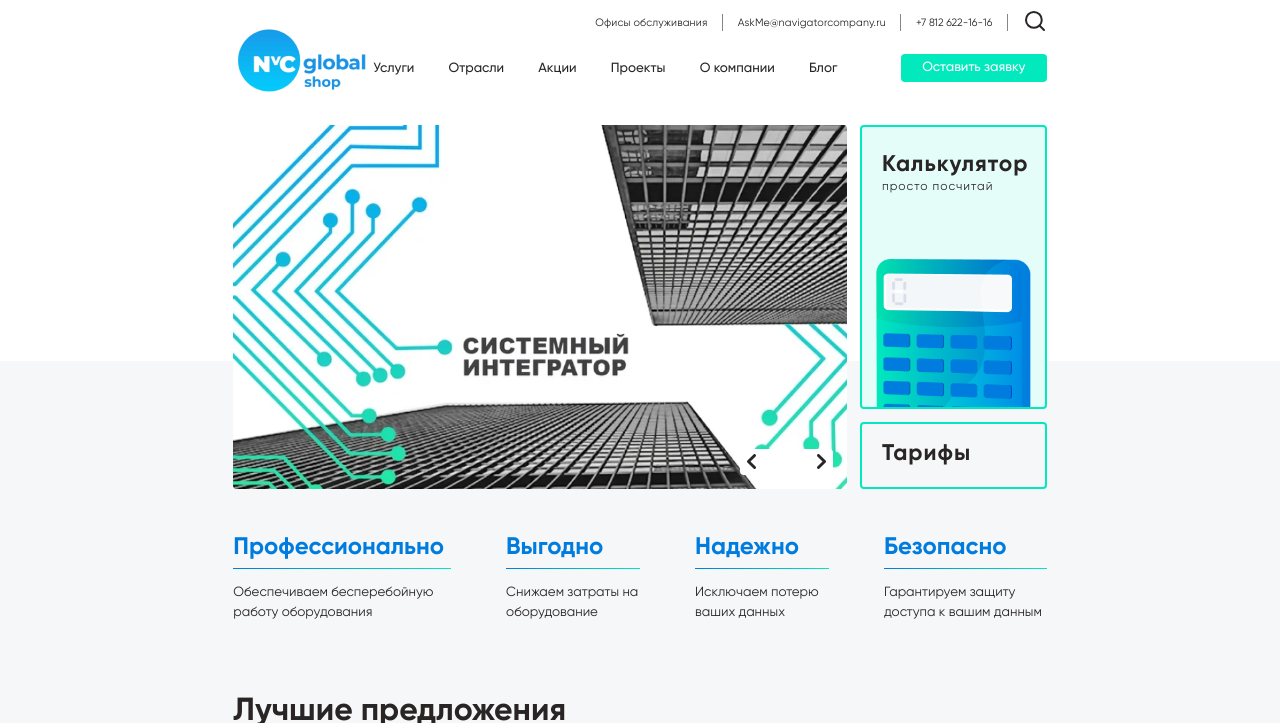
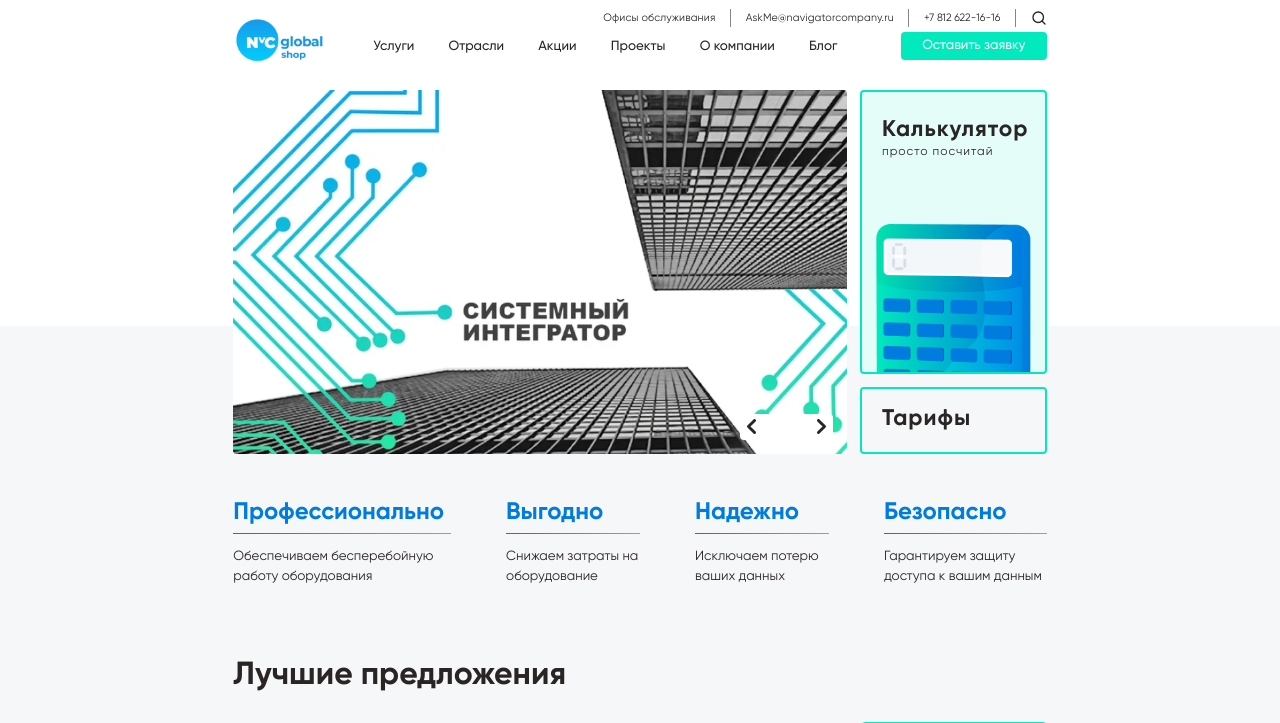
Before and after one commit to llao87/nvcit_2024, a website: page src/index.html in a window 1280 px wide. Shown: the top 723 px of the page. Drawn offline with Linux system fonts and the light colour scheme.

Commit message:
несколько правок

```diff
--- a/src/scss/_best-offers.scss
+++ b/src/scss/_best-offers.scss
@@ -289,6 +289,8 @@
                                 height: auto;
                                 max-width: 100%;
                                 max-height: 100%;
+                                min-width: 5rem;
+                                min-height: 5rem;
                             }
                         }
 
--- a/src/scss/_header.scss
+++ b/src/scss/_header.scss
@@ -12,7 +12,7 @@ header {
         font-weight: 400;
         padding: 0.4rem 2.2rem;
         letter-spacing: 0.025rem;
-        border-right: thin solid $lightGray;
+        border-right: 0.1rem solid $lightGray;
       }
 
       .email {
@@ -20,7 +20,7 @@ header {
         font-size: 1.6rem;
         font-weight: 400;
         padding: 0.4rem 2.2rem;
-        border-right: thin solid $lightGray;
+        border-right: 0.1rem solid $lightGray;
         letter-spacing: 0.025rem;
         transition: all 0.3s linear;
         &:hover {
@@ -32,7 +32,7 @@ header {
         font-size: 1.6rem;
         font-weight: 400;
         padding: 0.4rem 2.2rem;
-        border-right: thin solid $lightGray;
+        border-right: 0.1rem solid $lightGray;
         transition: all 0.3s linear;
         &:hover {
           color: $textBlue;
@@ -41,12 +41,16 @@ header {
 
       .search-btn {
         margin: 0 0 0 2.2rem;
+        width: 2.4rem;
+        height: 2.4rem;
 
         img {
           max-width: 100%;
           max-height: 100%;
           width: auto;
           height: auto;
+          min-width: 2.4rem;
+          min-height: 2.4rem;
         }
       }
     }
@@ -58,11 +62,22 @@ header {
       margin: 0.5rem 0 0 0;
 
       .logo {
-        width: 21rem;
-        flex: none;
-        margin: -2rem 0 0 0;
+        display: flex;
+        justify-content: center;
+        align-items: center;
+        position: relative;
+        margin: -2rem 7rem 0 0;
+        width: 14rem;
+        height: 7rem;
 
-        img {}
+        img {
+          min-width: 14rem;
+          min-height: 7rem;
+          max-width: 100%;
+          max-height: 100%;
+          width: auto;
+          height: auto;
+        }
       }
 
       .menu {
@@ -76,7 +91,6 @@ header {
           padding: 0;
 
           .menu_item {
-
             .menu_link {
               font-size: 2rem;
               transition: all 0.3s linear;
```
Also changed, not shown: src/css/style.min.css.
